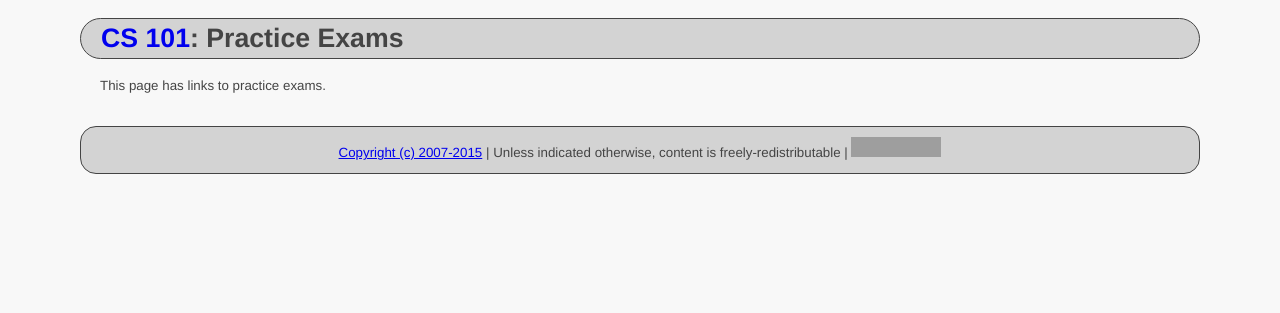
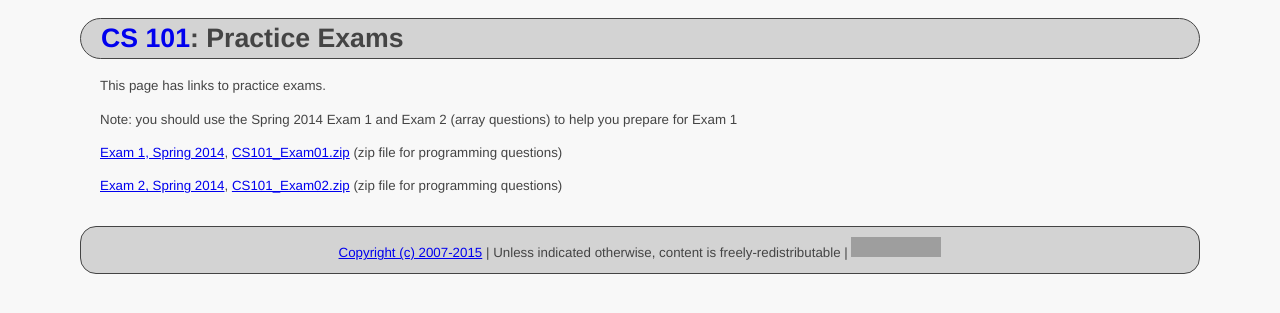
Before and after one commit to ycpcs/cs101-summer2015, a Jekyll site: the page built from practice/index.md, in a window 1280 px wide. Shown: the top 313 px of the page. Built offline with Jekyll 4.4.1, drawn with Linux system fonts in a browser that asks for light colours; Markdown is read by kramdown in place of the engine named in the settings; grey boxes are pictures that could not be loaded.

Commit message:
update schedule and add practice exams
update schedule and add practice exams

```diff
--- a/practice/index.md
+++ b/practice/index.md
@@ -4,3 +4,9 @@ title: "Practice Exams"
 ---
 
 This page has links to practice exams.
+
+Note: you should use the Spring 2014 Exam 1 and Exam 2 (array questions) to help you prepare for Exam 1
+
+[Exam 1, Spring 2014](cs101-spring2014-exam01.pdf), [CS101\_Exam01.zip](CS101_Exam01.zip) (zip file for programming questions)
+
+[Exam 2, Spring 2014](cs101-spring2014-exam02.pdf), [CS101\_Exam02.zip](CS101_Exam02.zip) (zip file for programming questions)
```
Also changed, not shown: index.md (+2 -1 lines), labs/index.md (+1 -0 lines), schedule.md (+4 -4 lines), 4 other files.
